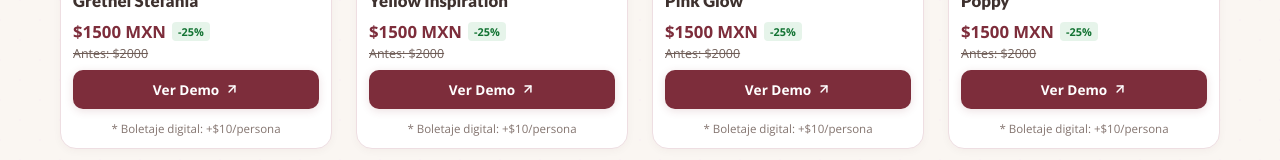
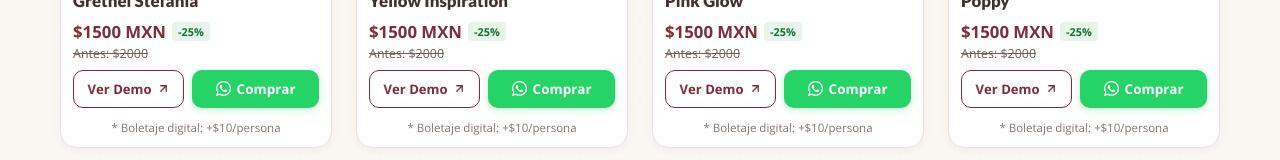
Before and after one commit to sauloroman/minimal-catalog, a React (Vite) app: page / in a window 1280 px wide. Shown: the part 740-900 px from the top of the page. Built offline with nearby package versions, Linux system fonts and the light colour scheme.

Commit message:
feat(ws-message): Add ws message for each invitation

```diff
--- a/src/App.tsx
+++ b/src/App.tsx
@@ -132,6 +132,11 @@ const INVITATIONS: Invitation[] = [
   }
 ];
 
+const getWhatsAppBuyUrl = (title: string, category: string) => {
+  const message = `Hola! Me interesa comprar la invitación "${title}" (${category})`;
+  return `https://wa.me/524496548073?text=${encodeURIComponent(message)}`;
+};
+
 function App() {
   const [selectedCategory, setSelectedCategory] = useState<string>('Todas');
   const [selectedInvitation, setSelectedInvitation] = useState<Invitation | null>(null);
@@ -183,7 +188,7 @@ function App() {
           <nav className="header-nav">
             <a href="#catalogo" className="nav-link">Catálogo</a>
             <a
-              href="https://wa.me/?text=Hola!%20Me%20interesa%20adquirir%20una%20invitación%20digital."
+              href="https://wa.me/524496548073?text=Hola!%20Me%20interesa%20adquirir%20una%20invitación%20digital."
               target="_blank"
               rel="noopener noreferrer"
               className="nav-link"
@@ -304,19 +309,35 @@ function App() {
                       </div>
                     )}
 
-                  {/* Action redirect button */}
+                    {/* Action buttons row */}
+                    <div className="card-actions">
                       <a
                         href={inv.url}
                         target="_blank"
                         rel="noopener noreferrer"
-                    className="demo-btn"
+                        className="demo-btn-outline"
+                        title="Ver demostración interactiva"
                       >
                         <span>Ver Demo</span>
-                    <svg width="14" height="14" viewBox="0 0 24 24" fill="none" stroke="currentColor" strokeWidth="2.5" strokeLinecap="round" strokeLinejoin="round">
+                        <svg width="13" height="13" viewBox="0 0 24 24" fill="none" stroke="currentColor" strokeWidth="2.5" strokeLinecap="round" strokeLinejoin="round">
                           <line x1="7" y1="17" x2="17" y2="7"></line>
                           <polyline points="7 7 17 7 17 17"></polyline>
                         </svg>
                       </a>
+
+                      <a
+                        href={getWhatsAppBuyUrl(inv.title, inv.category)}
+                        target="_blank"
+                        rel="noopener noreferrer"
+                        className="buy-btn"
+                        title="Comprar directo por WhatsApp"
+                      >
+                        <svg width="15" height="15" viewBox="0 0 24 24" fill="currentColor">
+                          <path d="M.057 24l1.687-6.163c-1.041-1.804-1.588-3.849-1.587-5.946.003-6.556 5.338-11.891 11.893-11.891 3.181.001 6.167 1.24 8.413 3.488 2.245 2.248 3.481 5.236 3.48 8.414-.003 6.557-5.338 11.892-11.893 11.892-1.99-.001-3.951-.5-5.688-1.448l-6.305 1.654zm6.597-3.807c1.676.995 3.276 1.591 5.392 1.592 5.448 0 9.886-4.434 9.889-9.885.002-5.462-4.415-9.89-9.881-9.892-5.452 0-9.887 4.434-9.889 9.884-.001 2.225.651 3.891 1.746 5.634l-.999 3.648 3.742-.981zm11.387-5.464c-.074-.124-.272-.198-.57-.347-.297-.149-1.758-.868-2.031-.967-.272-.099-.47-.149-.669.149-.198.297-.768.967-.941 1.165-.173.198-.347.223-.644.074-.297-.149-1.255-.462-2.39-1.475-.883-.788-1.48-1.761-1.653-2.059-.173-.297-.018-.458.13-.606.134-.133.297-.347.446-.521.151-.172.2-.296.3-.495.099-.198.05-.372-.025-.521-.075-.148-.669-1.611-.916-2.206-.242-.579-.487-.501-.669-.51l-.57-.01c-.198 0-.52.074-.792.372s-1.04 1.016-1.04 2.479 1.065 2.876 1.213 3.074c.149.198 2.095 3.2 5.076 4.487.709.306 1.263.489 1.694.626.712.226 1.36.194 1.872.118.571-.085 1.758-.719 2.006-1.413.248-.695.248-1.29.173-1.414z" />
+                        </svg>
+                        <span>Comprar</span>
+                      </a>
+                    </div>
 
                     {/* Boleto electronic notice - moved to the very bottom */}
                     <p className="card-footer-note">
@@ -544,19 +565,32 @@ function App() {
                 <span>Sistema de boletaje digital opcional por solo <strong>$10 MXN</strong> por invitado.</span>
               </div>
 
+              <div className="modal-actions" style={{ marginTop: '10px' }}>
                 <a
                   href={selectedInvitation.url}
                   target="_blank"
                   rel="noopener noreferrer"
-                className="demo-btn"
-                style={{ marginTop: '5px' }}
+                  className="demo-btn-outline"
                 >
-                <span>Abrir Ejemplo Completo</span>
+                  <span>Ver Demo</span>
                   <svg width="14" height="14" viewBox="0 0 24 24" fill="none" stroke="currentColor" strokeWidth="2.5" strokeLinecap="round" strokeLinejoin="round">
                     <line x1="7" y1="17" x2="17" y2="7"></line>
                     <polyline points="7 7 17 7 17 17"></polyline>
                   </svg>
                 </a>
+
+                <a
+                  href={getWhatsAppBuyUrl(selectedInvitation.title, selectedInvitation.category)}
+                  target="_blank"
+                  rel="noopener noreferrer"
+                  className="buy-btn"
+                >
+                  <svg width="15" height="15" viewBox="0 0 24 24" fill="currentColor">
+                    <path d="M.057 24l1.687-6.163c-1.041-1.804-1.588-3.849-1.587-5.946.003-6.556 5.338-11.891 11.893-11.891 3.181.001 6.167 1.24 8.413 3.488 2.245 2.248 3.481 5.236 3.48 8.414-.003 6.557-5.338 11.892-11.893 11.892-1.99-.001-3.951-.5-5.688-1.448l-6.305 1.654zm6.597-3.807c1.676.995 3.276 1.591 5.392 1.592 5.448 0 9.886-4.434 9.889-9.885.002-5.462-4.415-9.89-9.881-9.892-5.452 0-9.887 4.434-9.889 9.884-.001 2.225.651 3.891 1.746 5.634l-.999 3.648 3.742-.981zm11.387-5.464c-.074-.124-.272-.198-.57-.347-.297-.149-1.758-.868-2.031-.967-.272-.099-.47-.149-.669.149-.198.297-.768.967-.941 1.165-.173.198-.347.223-.644.074-.297-.149-1.255-.462-2.39-1.475-.883-.788-1.48-1.761-1.653-2.059-.173-.297-.018-.458.13-.606.134-.133.297-.347.446-.521.151-.172.2-.296.3-.495.099-.198.05-.372-.025-.521-.075-.148-.669-1.611-.916-2.206-.242-.579-.487-.501-.669-.51l-.57-.01c-.198 0-.52.074-.792.372s-1.04 1.016-1.04 2.479 1.065 2.876 1.213 3.074c.149.198 2.095 3.2 5.076 4.487.709.306 1.263.489 1.694.626.712.226 1.36.194 1.872.118.571-.085 1.758-.719 2.006-1.413.248-.695.248-1.29.173-1.414z" />
+                  </svg>
+                  <span>Comprar por WhatsApp</span>
+                </a>
+              </div>
             </div>
           </div>
         </div>
--- a/src/index.css
+++ b/src/index.css
@@ -512,6 +512,71 @@ a {
   transform: translateX(3px);
 }
 
+/* Card & Modal Actions row */
+.card-actions,
+.modal-actions {
+  display: flex;
+  gap: 8px;
+  margin-top: auto;
+  width: 100%;
+}
+
+.demo-btn-outline {
+  background-color: transparent;
+  color: var(--wine-medium);
+  border: 1.5px solid var(--wine-medium);
+  text-align: center;
+  padding: 9px 10px;
+  border-radius: 10px;
+  font-weight: 700;
+  font-size: 0.82rem;
+  display: flex;
+  align-items: center;
+  justify-content: center;
+  gap: 5px;
+  cursor: pointer;
+  transition: all 0.25s ease;
+  text-decoration: none;
+  flex: 1;
+}
+
+.demo-btn-outline:hover {
+  background-color: var(--wine-pastel);
+  border-color: var(--wine-dark);
+  color: var(--wine-dark);
+}
+
+.buy-btn {
+  background-color: #25D366;
+  color: #FFFFFF;
+  border: none;
+  text-align: center;
+  padding: 9px 10px;
+  border-radius: 10px;
+  font-weight: 700;
+  font-size: 0.84rem;
+  display: flex;
+  align-items: center;
+  justify-content: center;
+  gap: 6px;
+  cursor: pointer;
+  transition: all 0.25s ease;
+  text-decoration: none;
+  box-shadow: 0 2px 8px rgba(37, 211, 102, 0.25);
+  flex: 1.2;
+}
+
+.buy-btn:hover {
+  background-color: #20BA5A;
+  transform: translateY(-1px);
+  box-shadow: 0 4px 12px rgba(37, 211, 102, 0.35);
+  color: #FFFFFF;
+}
+
+.buy-btn svg {
+  flex-shrink: 0;
+}
+
 /* Modal for image zoom */
 .modal-overlay {
   position: fixed;
```
Lines whose indentation alone changed are shown as unchanged.
